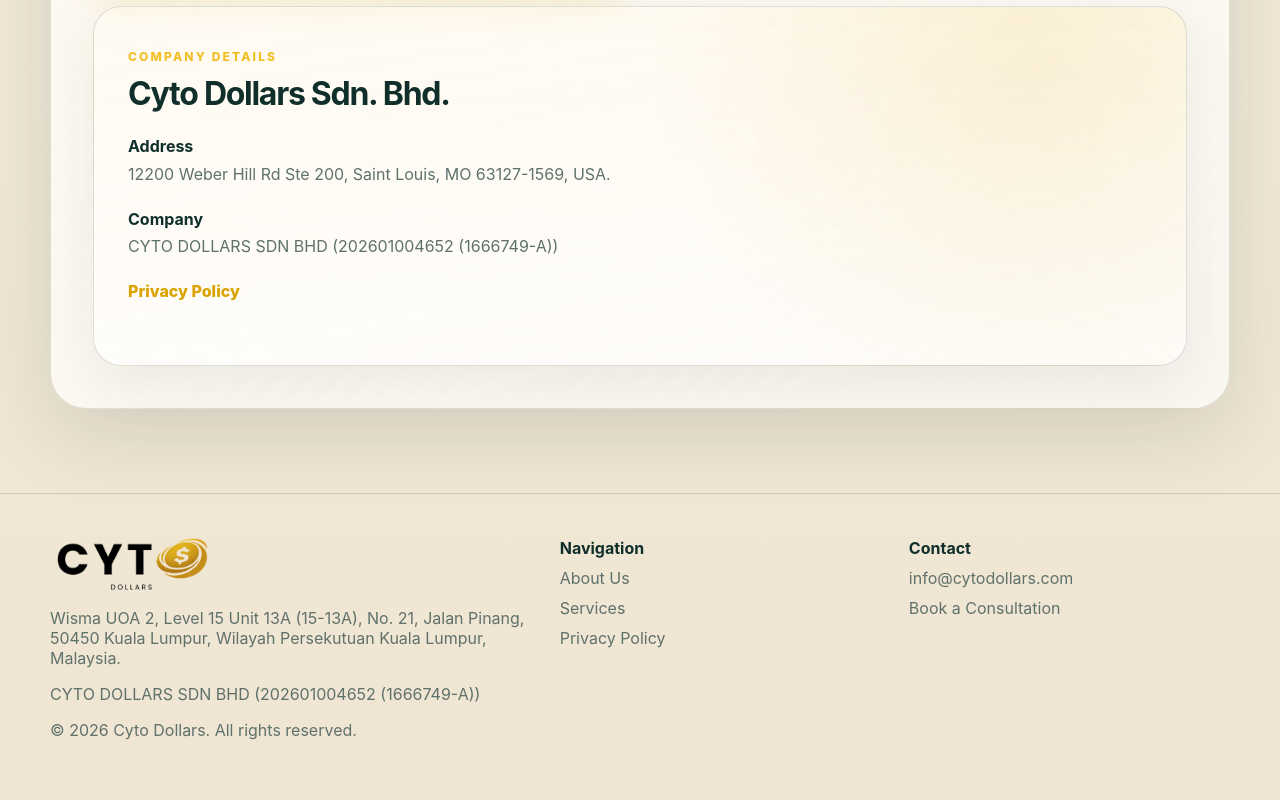
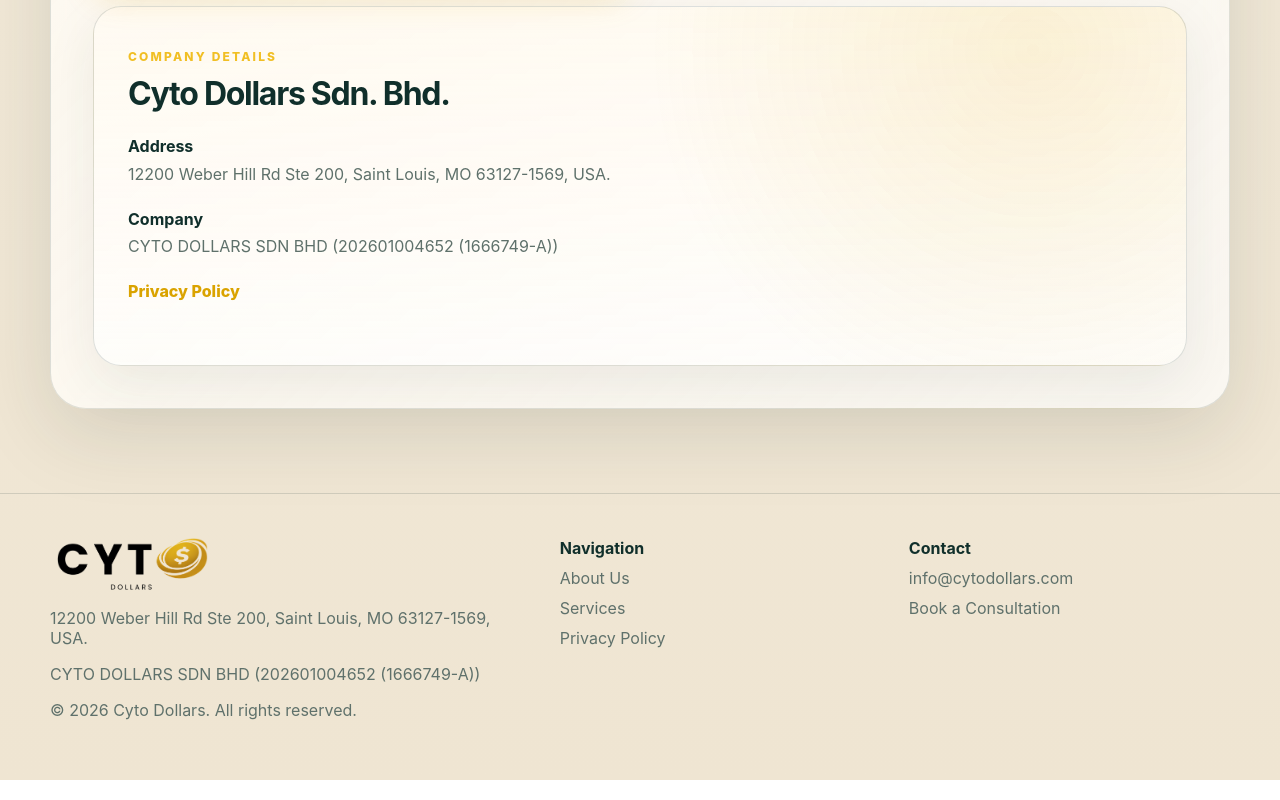
Before and after one commit to Tevaryan/cyto-dollars-FACT, a React (Vite) app: page / in a window 1280 px wide. Shown: the part 4681-5481 px from the top of the page. Built offline with nearby package versions, Linux system fonts and the light colour scheme.

Commit message:
Update App.jsx
updated footer address

```diff
--- a/src/App.jsx
+++ b/src/App.jsx
@@ -2841,7 +2841,7 @@
     <div class="container footer-grid">
       <div>
         <img class="footer-logo-img" src="/cyto-logo-large.png" alt="Cyto Dollars logo" />
-        <p>Wisma UOA 2, Level 15 Unit 13A (15-13A), No. 21, Jalan Pinang, 50450 Kuala Lumpur, Wilayah Persekutuan Kuala Lumpur, Malaysia.</p>
+        <p>12200 Weber Hill Rd Ste 200, Saint Louis, MO 63127-1569, USA.</p>
         <p>CYTO DOLLARS SDN BHD (202601004652 (1666749-A))</p>
         <p>© 2026 Cyto Dollars. All rights reserved.</p>
       </div>
```
